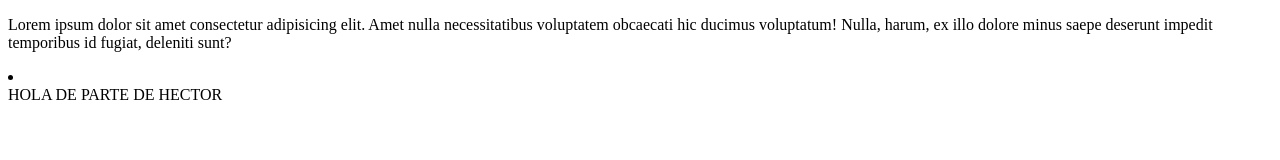
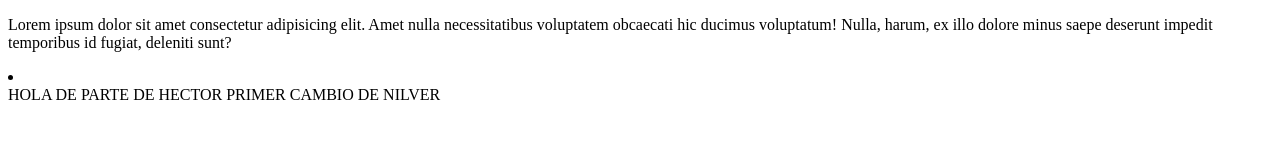
Before and after one commit to Danyft246/Proyect_1, a plain HTML site: page index.html in a window 1280 px wide. Drawn offline with Linux system fonts and the light colour scheme.

Commit message:
Mi primer cambio de nilver

```diff
--- a/index.html
+++ b/index.html
@@ -9,7 +9,7 @@
     <p>Lorem ipsum dolor sit amet consectetur adipisicing elit. Amet nulla necessitatibus voluptatem obcaecati hic ducimus voluptatum! Nulla, harum, ex illo dolore minus saepe deserunt impedit temporibus id fugiat, deleniti sunt?</p>
     <li></li>
 
-    HOLA DE PARTE DE HECTOR
+    HOLA DE PARTE DE HECTOR PRIMER CAMBIO DE NILVER
 
 </body>
 </html>
```
